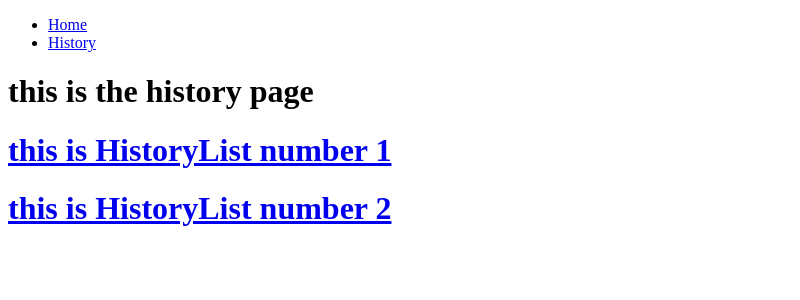
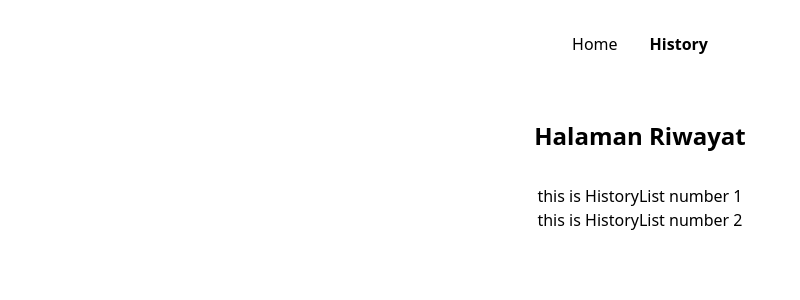
Before and after one commit to hujikol/LPR-SRGAN, a React (Create React App) app in the folder frontend/: page /history in a window 1280 px wide. Shown: the top 300 px of the page, without its empty margins (0-800 px from the left). Built offline with nearby package versions, Linux system fonts and the light colour scheme.

Commit message:
FE centering each page, renaming routes

```diff
--- a/frontend/package.json
+++ b/frontend/package.json
@@ -9,7 +9,7 @@
     "react": "^18.2.0",
     "react-dom": "^18.2.0",
     "react-router-dom": "^6.3.0",
-    "react-scripts": "^4.0.3",
+    "react-scripts": "^5.0.1",
     "util": "^0.12.4",
     "web-vitals": "^2.1.4"
   },
@@ -40,6 +40,7 @@
   "devDependencies": {
     "autoprefixer": "^10.4.7",
     "postcss": "^8.4.14",
-    "tailwindcss": "^2.0.4"
+    "tailwindcss": "^2.0.4",
+    "webpack": "^2.1.0-beta.22"
   }
 }
--- a/frontend/src/App.js
+++ b/frontend/src/App.js
@@ -13,7 +13,7 @@ const App = () => {
         <Navbar />
         <Routes>
           <Route path='/' element={<Home />} />
-          <Route path='/History' element={<History />}>
+          <Route path='/history' element={<History />}>
             <Route path='' element={<HistoryList />} />
             <Route path=':postSlug' element={<HistoryDetail />} />
           </Route>
--- a/frontend/src/components/Navbar.js
+++ b/frontend/src/components/Navbar.js
@@ -1,18 +1,27 @@
 import React from "react";
-import { BrowserRouter, Route, Link } from "react-router-dom";
+import { NavLink, useLocation } from "react-router-dom";
 
 function Navbar() {
+  const pathName = useLocation().pathname;
+
   return (
-    <nav>
-      <ul>
-        <li>
-          <Link to='/'>Home</Link>
-        </li>
+    <nav className='container mx-auto mt-8'>
+      <div className='flex flex-row justify-center'>
+        <div className='px-4'>
+          <NavLink className={`${pathName === "/" ? "font-bold" : ""}`} to=''>
+            Home
+          </NavLink>
+        </div>
 
-        <li>
-          <Link to='/history'>History</Link>
-        </li>
-      </ul>
+        <div className='px-4'>
+          <NavLink
+            className={`${pathName === "/history" ? "font-bold" : ""}`}
+            to='/history'
+          >
+            History
+          </NavLink>
+        </div>
+      </div>
     </nav>
   );
 }
--- a/frontend/src/pages/History.js
+++ b/frontend/src/pages/History.js
@@ -6,10 +6,12 @@ import { Outlet } from "react-router-dom";
 
 function History() {
   return (
-    <>
-      <h1> this is the history page </h1>
-      <Outlet />
-    </>
+    <div className='container mx-auto mt-16'>
+      <div className='flex flex-col'>
+        <h1 className='text-2xl font-bold self-center'>Halaman Riwayat</h1>
+        <Outlet />
+      </div>
+    </div>
   );
 }
 
--- a/frontend/src/pages/HistoryList.js
+++ b/frontend/src/pages/HistoryList.js
@@ -3,14 +3,16 @@ import { Link } from "react-router-dom";
 
 function HistoryList() {
   return (
-    <>
-      <Link to='/History/1'>
-        <h1> this is HistoryList number 1</h1>
-      </Link>
-      <Link to='/History/2'>
-        <h1> this is HistoryList number 2</h1>
-      </Link>
-    </>
+    <div className='container mx-auto mt-8'>
+      <div className='flex flex-col items-center'>
+        <Link to='/history/1'>
+          <h1> this is HistoryList number 1</h1>
+        </Link>
+        <Link to='/history/2'>
+          <h1> this is HistoryList number 2</h1>
+        </Link>
+      </div>
+    </div>
   );
 }
 
--- a/frontend/src/pages/Home.js
+++ b/frontend/src/pages/Home.js
@@ -6,7 +6,13 @@
 import React from "react";
 
 function Home() {
-  return <h1> this is the homepage </h1>;
+  return (
+    <div className='container mx-auto mt-16'>
+      <div className='flex justify-center'>
+        <h1 className='text-2xl font-bold'>Sebuah Judul</h1>
+      </div>
+    </div>
+  );
 }
 
 export default Home;
```
Also changed, not shown: 1 other file (tests, documents, lock files or other folders).
